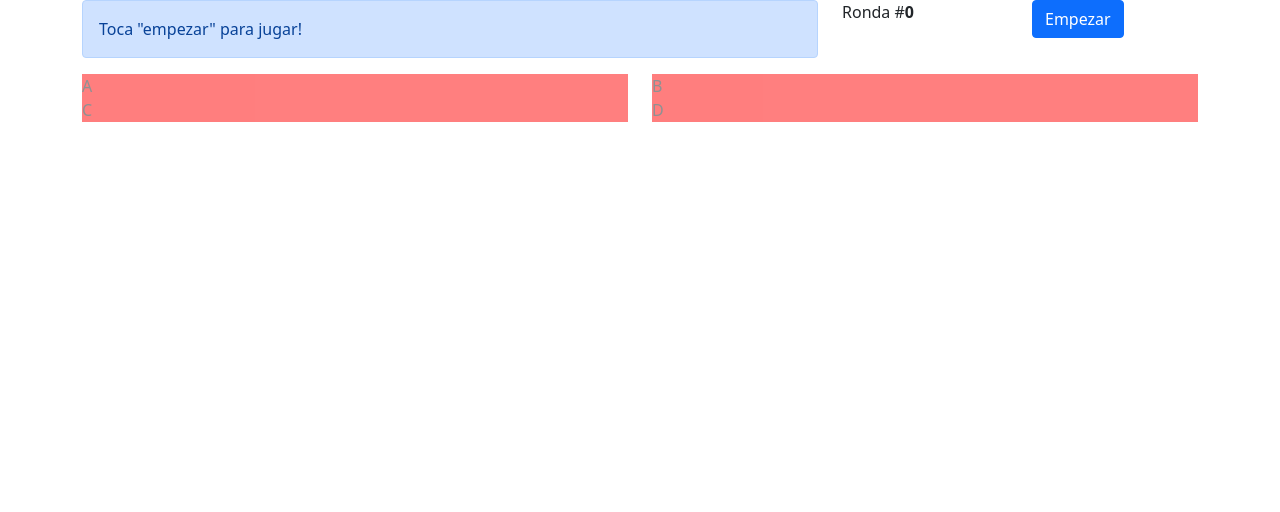
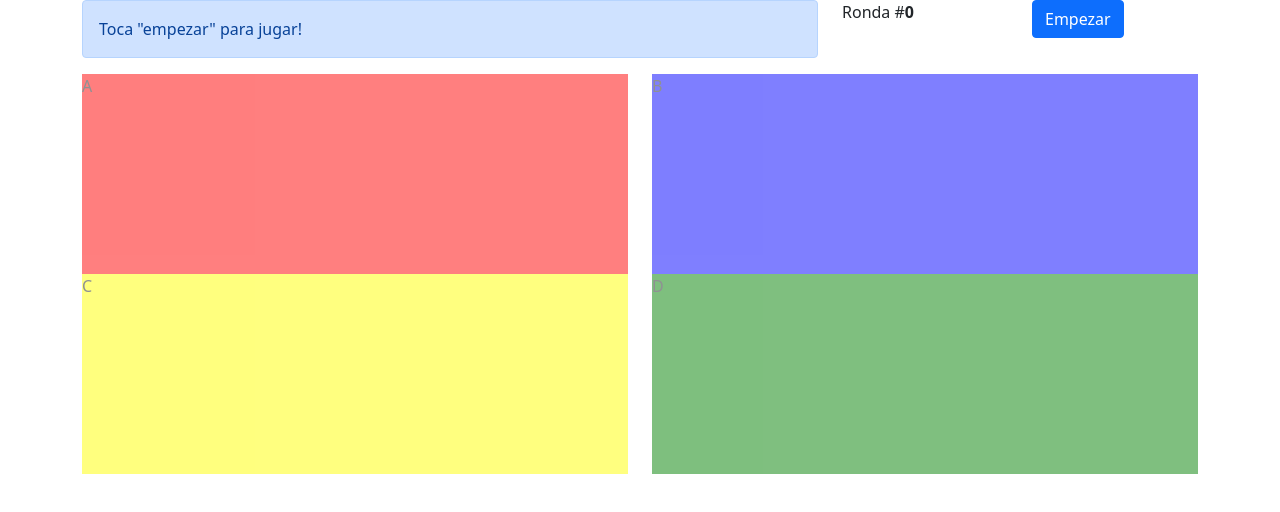
Before and after one commit to Varasmanu/simonSayProject, a plain HTML site: page index.html in a window 1280 px wide. Drawn offline with nearby package versions, Linux system fonts and the light colour scheme.

Commit message:
Update style.css
Agregar color a los cuadros para diferenciarlos

```diff
--- a/style.css
+++ b/style.css
@@ -1,4 +1,18 @@
 .cuadro {
+  opacity: 0.5;
+  height: 200px;
+  transition: opacity 500ms;
+}
+
+#cuadro1 {
   background-color: red;
-  opacity: 0.5;
 }
+#cuadro2 {
+  background-color: blue;
+}
+#cuadro3 {
+  background-color: yellow;
+}
+#cuadro4 {
+  background-color: green;
+}
```
